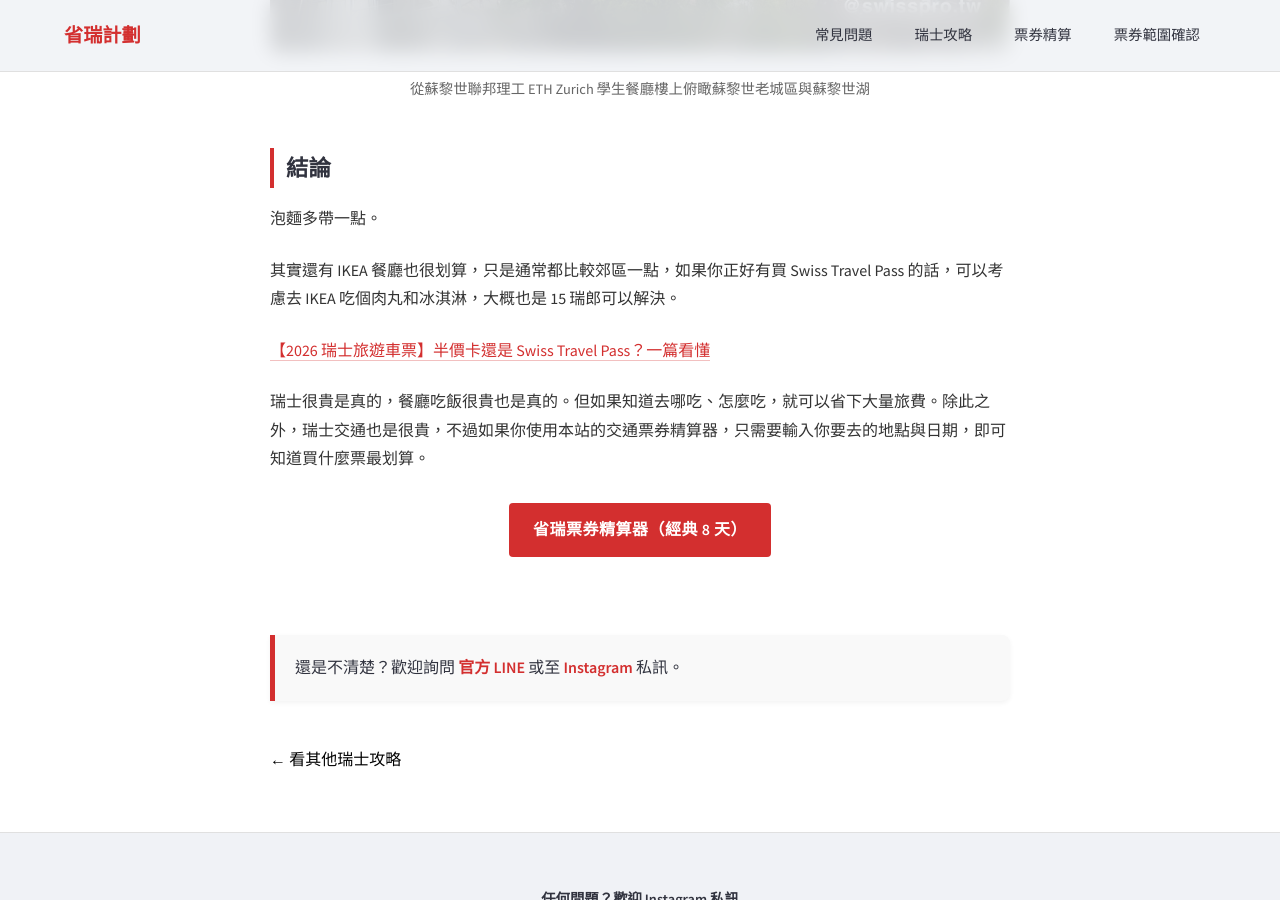
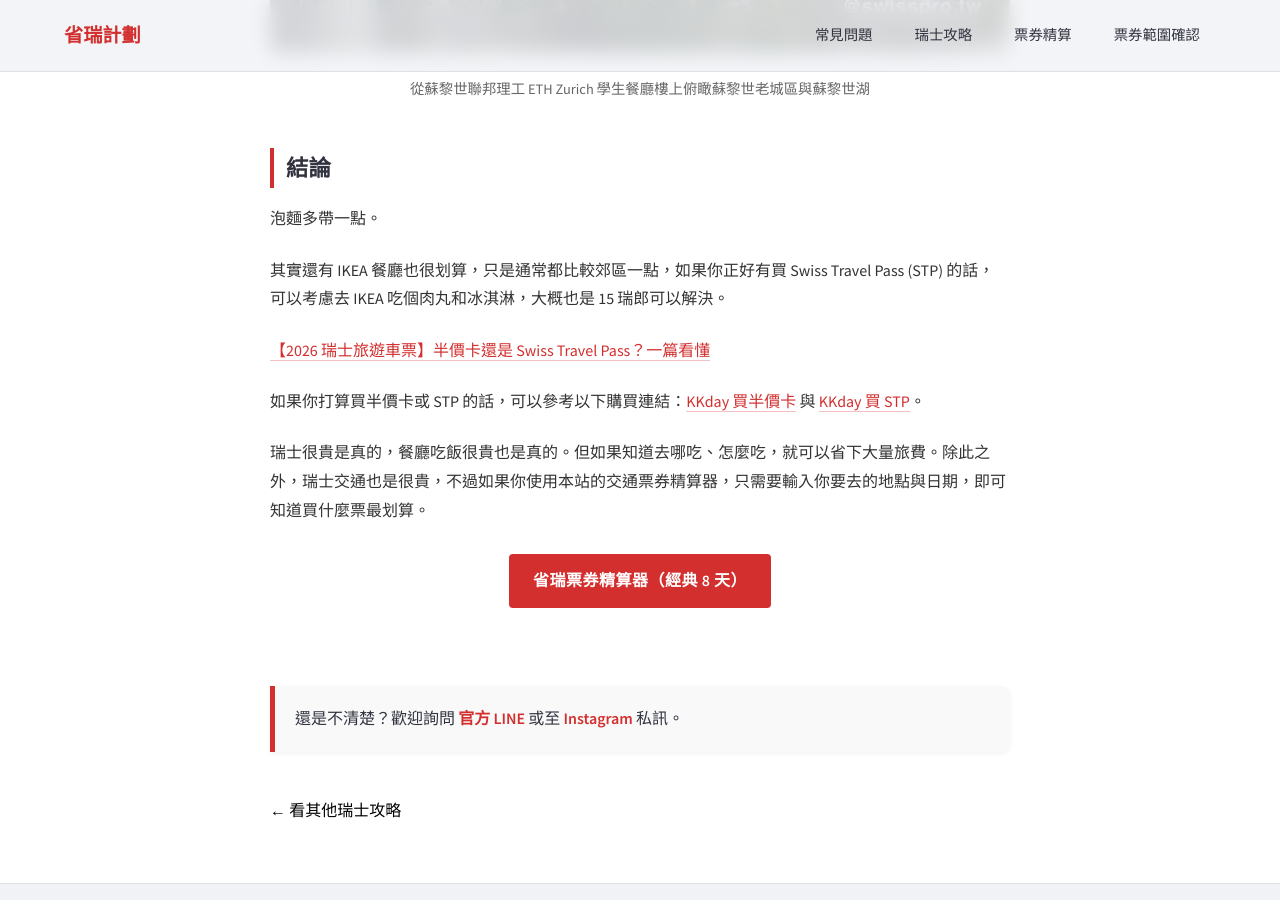
Before and after one commit to Chichinghsu/swisspro, a Jekyll site: the page built from _posts/2026-04-29-food-guide-switzerland.md, in a window 1280 px wide and 900 px high, scrolled down 7889 px. Built offline with Jekyll 4.4.1, drawn with Linux system fonts in a browser that asks for light colours.

Commit message:
add links

```diff
--- a/_posts/2026-04-29-food-guide-switzerland.md
+++ b/_posts/2026-04-29-food-guide-switzerland.md
@@ -165,11 +165,13 @@
 
 泡麵多帶一點。
 
-其實還有 IKEA 餐廳也很划算，只是通常都比較郊區一點，如果你正好有買 Swiss Travel Pass 的話，可以考慮去 IKEA 吃個肉丸和冰淇淋，大概也是 15 瑞郎可以解決。
+其實還有 IKEA 餐廳也很划算，只是通常都比較郊區一點，如果你正好有買 Swiss Travel Pass (STP) 的話，可以考慮去 IKEA 吃個肉丸和冰淇淋，大概也是 15 瑞郎可以解決。
 
 {% assign target_post = site.posts | where: "url", "/blog/stp-halbtax-guide/" | first %}
 <a href="{{ target_post.url }}" class="swiss-red-link">{{ target_post.title }}</a>
 
+
+如果你打算買半價卡或 STP 的話，可以參考以下購買連結：[KKday 買半價卡](https://www.kkday.com/zh-tw/product/128031-swiss-half-fare-e-ticket-switzerland?cid=24072) 與 [KKday 買 STP](http://kkday.com/zh-tw/product/2524-swiss-travel-pass?cid=24072)。
 
 瑞士很貴是真的，餐廳吃飯很貴也是真的。但如果知道去哪吃、怎麼吃，就可以省下大量旅費。除此之外，瑞士交通也是很貴，不過如果你使用本站的交通票券精算器，只需要輸入你要去的地點與日期，即可知道買什麼票最划算。
 
```
Also changed, not shown: _posts/2026-04-18-zurich-guide.md (+4 -0 lines), _posts/2026-04-26-meteoswiss-app-guide.md (+2 -0 lines).
